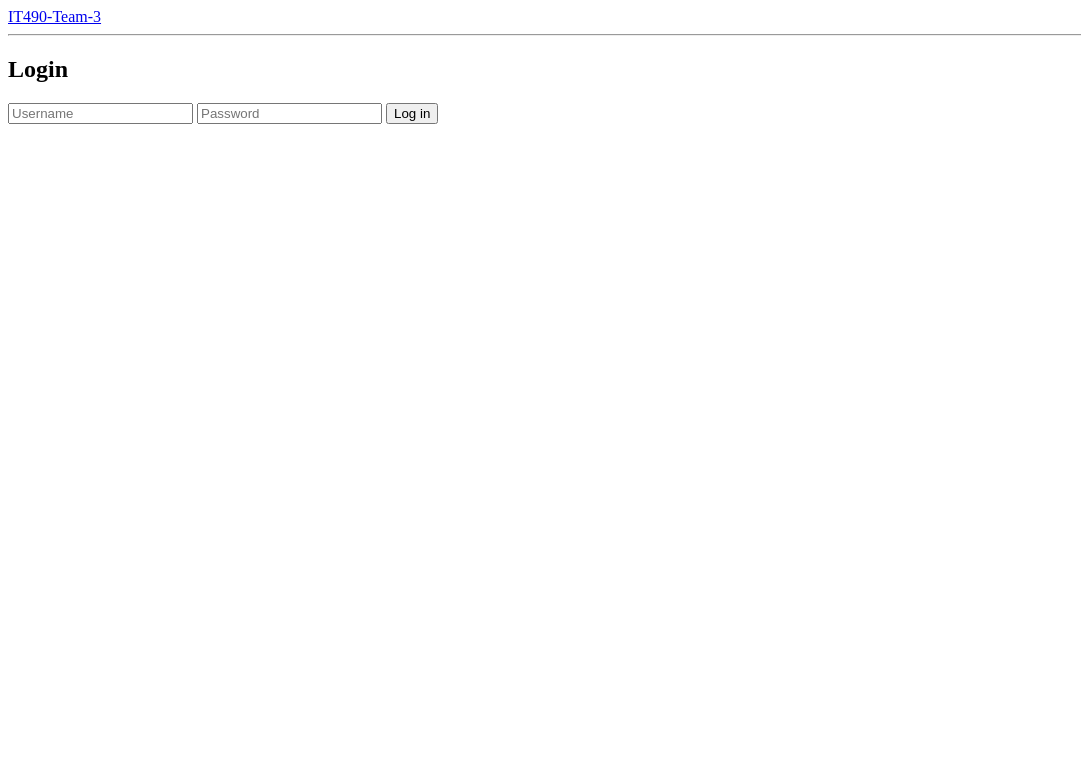
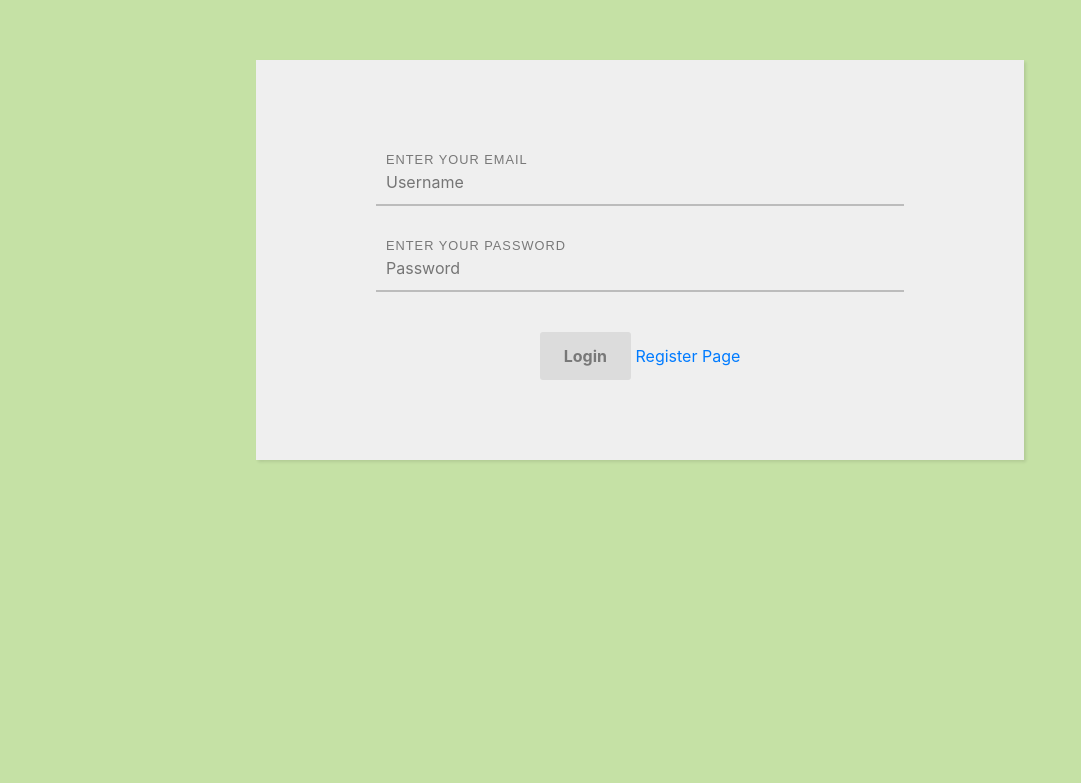
Before and after one commit to asp234/IT490-Team-3, a Flask app: page /login in a window 1280 px wide. Shown: the top 783 px of the page, without its empty margins (0-1081 px from the left). Run offline with Flask 2, Linux system fonts and the light colour scheme; some libraries are stand-ins or nearby versions.

Commit message:
styling completed

```diff
--- a/frontend/templates/base.html
+++ b/frontend/templates/base.html
@@ -1,11 +1,101 @@
 <html>
   <head>
 		<title>IT490-Team-3</title>
+
+<link href="//maxcdn.bootstrapcdn.com/bootstrap/4.1.1/css/bootstrap.min.css" rel="stylesheet" id="bootstrap-css">
+<script src="//maxcdn.bootstrapcdn.com/bootstrap/4.1.1/js/bootstrap.min.js"></script>
+<script src="//cdnjs.cloudflare.com/ajax/libs/jquery/3.2.1/jquery.min.js"></script>
+<!------ Include the above in your HEAD tag ---------->
+      <style>
+
+
+body {
+  background: #C5E1A5;
+}
+form {
+  width: 60%;
+  margin: 60px auto;
+  background: #efefef;
+  padding: 60px 120px 80px 120px;
+  text-align: center;
+  -webkit-box-shadow: 2px 2px 3px rgba(0,0,0,0.1);
+  box-shadow: 2px 2px 3px rgba(0,0,0,0.1);
+}
+label {
+  display: block;
+  position: relative;
+  margin: 40px 0px;
+}
+.label-txt {
+  position: absolute;
+  top: -1.6em;
+  padding: 10px;
+  font-family: sans-serif;
+  font-size: .8em;
+  letter-spacing: 1px;
+  color: rgb(120,120,120);
+  transition: ease .3s;
+}
+.input {
+  width: 100%;
+  padding: 10px;
+  background: transparent;
+  border: none;
+  outline: none;
+}
+
+.line-box {
+  position: relative;
+  width: 100%;
+  height: 2px;
+  background: #BCBCBC;
+}
+
+.line {
+  position: absolute;
+  width: 0%;
+  height: 2px;
+  top: 0px;
+  left: 50%;
+  transform: translateX(-50%);
+  background: #8BC34A;
+  transition: ease .6s;
+}
+
+.input:focus + .line-box .line {
+  width: 100%;
+}
+
+.label-active {
+  top: -3em;
+}
+
+button {
+  display: inline-block;
+  padding: 12px 24px;
+  background: rgb(220,220,220);
+  font-weight: bold;
+  color: rgb(120,120,120);
+  border: none;
+  outline: none;
+  border-radius: 3px;
+  cursor: pointer;
+  transition: ease .3s;
+}
+
+button:hover {
+  background: #8BC34A;
+  color: #ffffff;
+}
+
+      </style>
   </head>
   <body>
-    <div><a href="/">IT490-Team-3</a></div>
 
-    <hr>
+
     {% block content %}{% endblock %}
+
+
+
   </body>
 </html>
--- a/frontend/templates/login.html
+++ b/frontend/templates/login.html
@@ -3,12 +3,32 @@
 {% if session['logged_in'] %}
 <p>You're logged in already!</p>
 {% else %}
-<h2>Login</h2>
 <form action="/login" method="POST">
-  <input type="username" name="username" placeholder="Username">
-  <input type="password" name="password" placeholder="Password">
-  <input type="submit" value="Log in">
+  <label>
+    <p class="label-txt">ENTER YOUR EMAIL</p>
+          <input type="username" name="username" class="input" placeholder="Username">
+    <div class="line-box">
+      <div class="line"></div>
+    </div>
+  </label>
+{#  <label>#}
+{#    <p class="label-txt">ENTER YOUR NAME</p>#}
+{#    <input type="text" class="input">#}
+{#    <div class="line-box">#}
+{#      <div class="line"></div>#}
+{#    </div>#}
+{#  </label>#}
+  <label>
+    <p class="label-txt">ENTER YOUR PASSWORD</p>
+                     <input type="password" name="password" class="input" placeholder="Password">
+    <div class="line-box">
+      <div class="line"></div>
+    </div>
+  </label>
+  <button type="submit">Login</button>
+  <a type="button" href="/register">Register Page</a>
 </form>
+
 
 {% endif %}
 {% endblock %}
```
Also changed, not shown: frontend/templates/index.html (+17 -6 lines), frontend/templates/register.html (+25 -5 lines), frontend/test.db.
